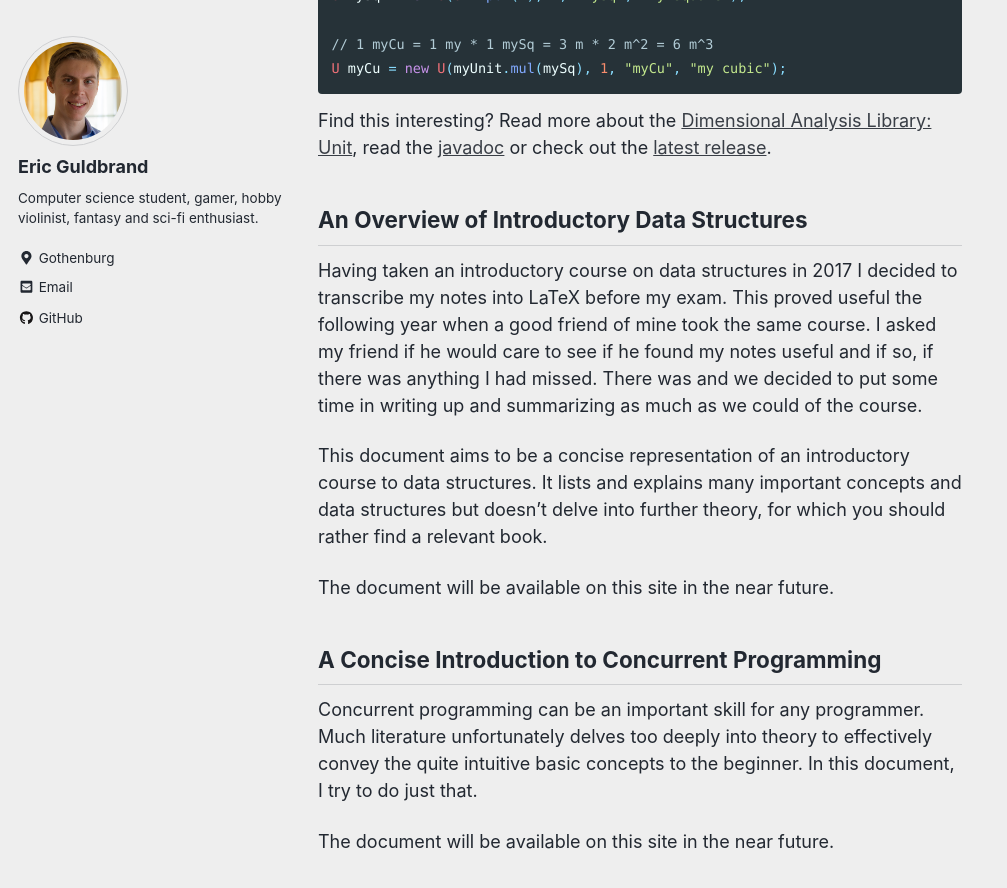
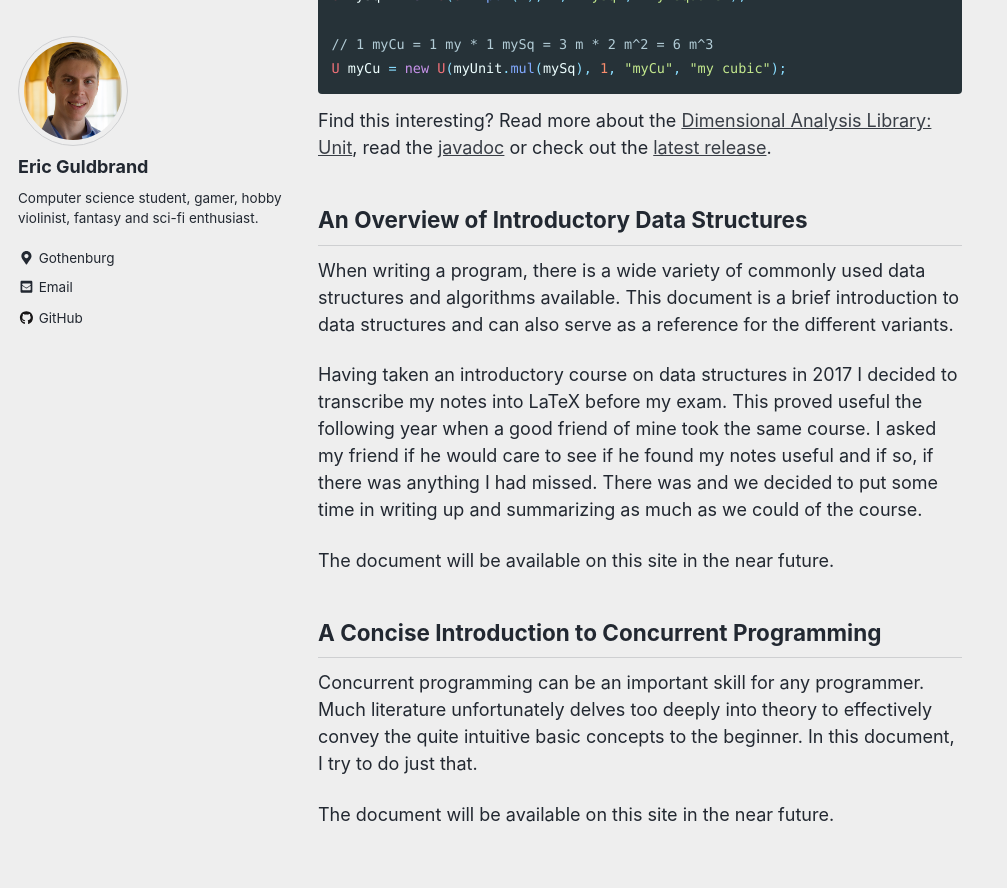
Before and after one commit to ecen/ecen.github.io, a Jekyll site: the page built from _pages/portfolio.md, in a window 1280 px wide and 900 px high, scrolled down 592 px. Shown: the top 888 px of the window, without its empty margins (0-1007 px from the left). Built offline with Jekyll 4.4.1, drawn with Linux system fonts in a browser that asks for light colours; nearby versions of some CDN libraries.

Commit message:
Rewrote part of data structures intro.

```diff
--- a/_pages/portfolio.md
+++ b/_pages/portfolio.md
@@ -22,9 +22,9 @@ U myCu = new U(myUnit.mul(mySq), 1, "myCu", "my cubic");
 Find this interesting? Read more about the [Dimensional Analysis Library: Unit](https://ecen.github.io/portfolio/unit/), read the [javadoc](https://ecen.github.io/unit/) or check out the [latest release](https://github.com/ecen/unit/).
 
 ## An Overview of Introductory Data Structures
+When writing a program, there is a wide variety of commonly used data structures and algorithms available. This document is a brief introduction to data structures and can also serve as a reference for the different variants.
+
 Having taken an introductory course on data structures in 2017 I decided to transcribe my notes into LaTeX before my exam. This proved useful the following year when a good friend of mine took the same course. I asked my friend if he would care to see if he found my notes useful and if so, if there was anything I had missed. There was and we decided to put some time in writing up and summarizing as much as we could of the course.
-
-This document aims to be a concise representation of an introductory course to data structures. It lists and explains many important concepts and data structures but doesn't delve into further theory, for which you should rather find a relevant book.
 
 The document will be available on this site in the near future.
 
```
